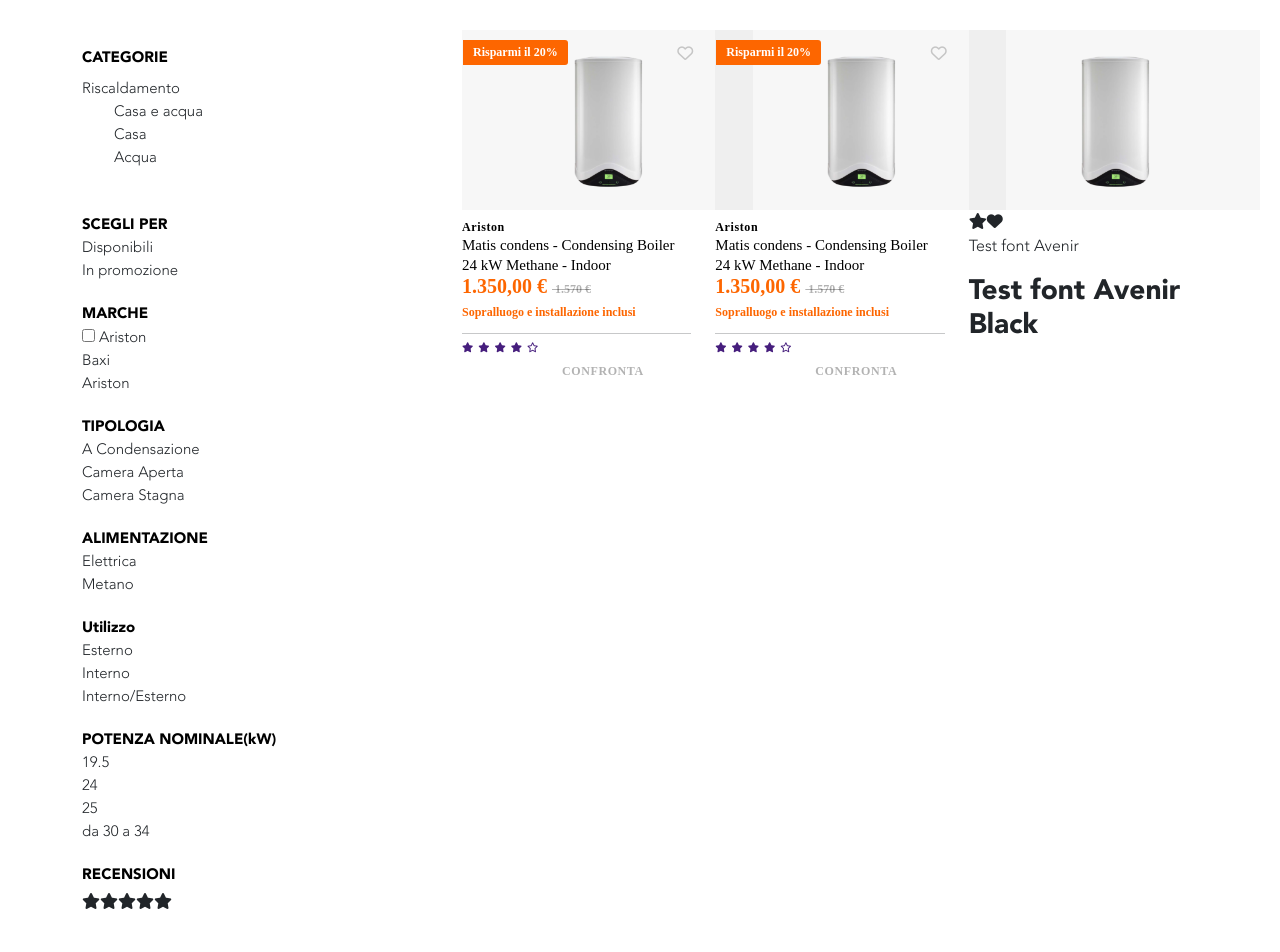
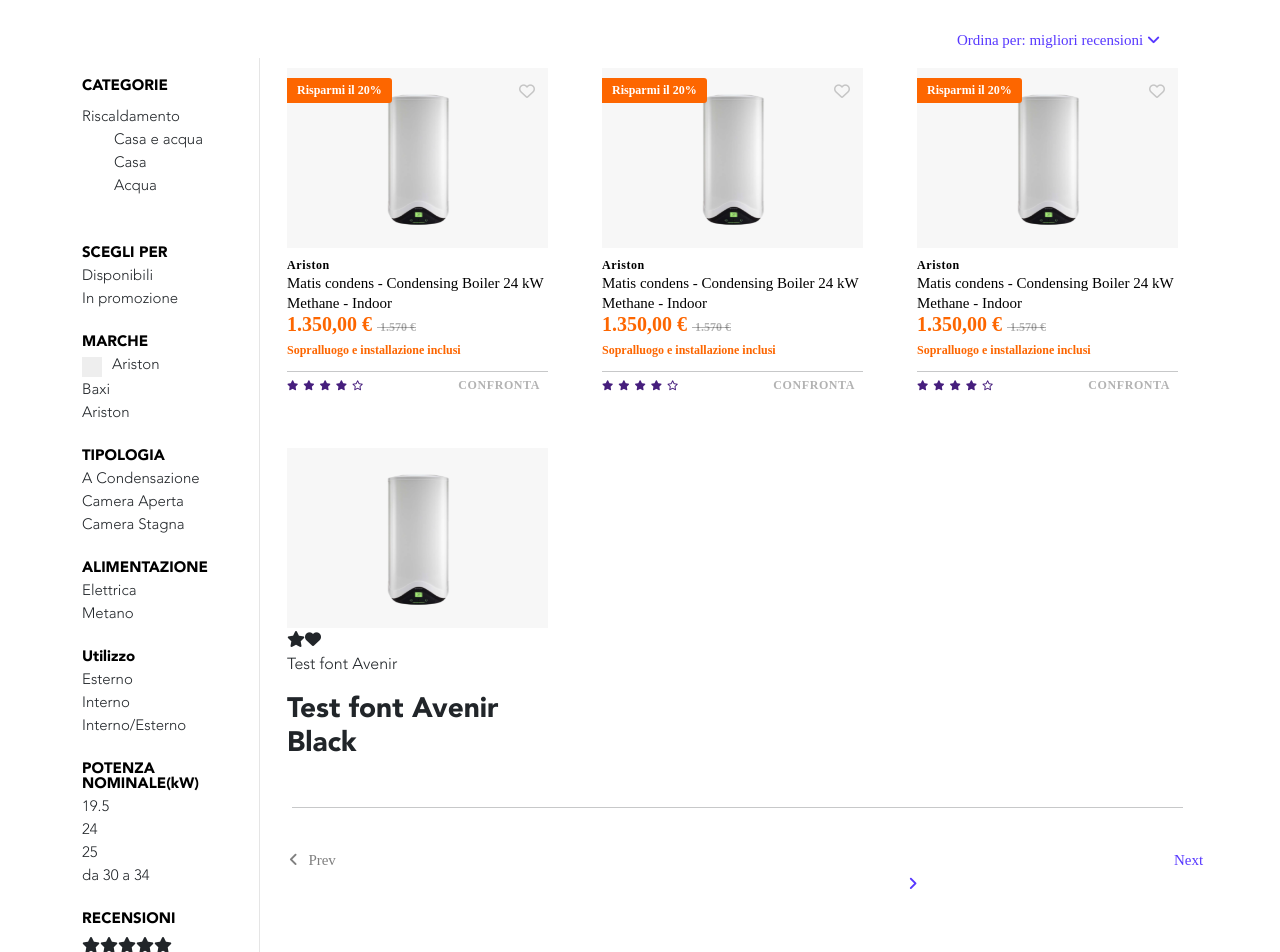
Before and after one commit to Daurelian/frontend-test-master, a React (Create React App) app: page / in a window 1280 px wide. Shown: the top 952 px of the page. Before the commit the page ends 914 px from the top, so only its background shows below. Built offline with nearby package versions, Linux system fonts and the light colour scheme.

Commit message:
aggiustamenti grafici

```diff
--- a/src/App.js
+++ b/src/App.js
@@ -3,22 +3,32 @@
   return (
     <div className="container">
       <div className="row">
-        <div className="col-4">
+        <h5 className="order_for">
+          Ordina per: migliori recensioni{" "}
+          <i class="fas fa-angle-down order_for_icon"></i>
+        </h5>
+      </div>
+      <div className="row">
+        <div className="col-2 filter">
           {/* Filtro */}
           <p class="filterTitle">CATEGORIE</p>
           <h5 class="filterSubTitle">Riscaldamento</h5>
           <ol>
-            <h5 class="filterSubTitle" >Casa e acqua </h5>
+            <h5 class="filterSubTitle">Casa e acqua </h5>
             <h5 class="filterSubTitle"> Casa </h5>
             <h5 class="filterSubTitle"> Acqua </h5>
           </ol>
           <hr size="2"></hr>
           <div>
-            <h5 class="filterTitle" >SCEGLI PER</h5>
+            <h5 class="filterTitle">SCEGLI PER</h5>
             <h5 class="filterSubTitle"> Disponibili </h5>
             <h5 class="filterSubTitle"> In promozione </h5>
-            <h5 class="filterTitle" >MARCHE</h5>
-            <h5 class="filterSubTitle container_filter"> <input type="checkbox" ></input> <span class="checkmark"></span> Ariston </h5>
+            <h5 class="filterTitle">MARCHE</h5>
+            <h5 class="filterSubTitle container_filter">
+              {" "}
+              <input type="checkbox"></input> <span class="checkmark"></span>{" "}
+              Ariston{" "}
+            </h5>
             <h5 class="filterSubTitle"> Baxi </h5>
             <h5 class="filterSubTitle"> Ariston </h5>
             <h5 class="filterTitle">TIPOLOGIA</h5>
@@ -40,18 +50,42 @@
             <h5 class="filterTitle">RECENSIONI</h5>
             <div>
               <span>
-          <i class='fas fa-star'></i>
-          <i class='fas fa-star'></i>
-          <i class='fas fa-star'></i>
-          <i class='fas fa-star'></i>
-          <i class='fas fa-star'></i>
+                <i class="fas fa-star"></i>
+                <i class="fas fa-star"></i>
+                <i class="fas fa-star"></i>
+                <i class="fas fa-star"></i>
+                <i class="fas fa-star"></i>
               </span>
             </div>
           </div>
         </div>
-        <div className="col-8">
+        <div className="col-10 product">
           <div className="row">
             {/* Card */}
+            <div className="col-4 card_product">
+              <img src={boiler} alt="Boiler_Image" className="image_product" />
+              <i class="far fa-heart prefer_product"></i>
+              <span className="alert_product">Risparmi il 20%</span>
+              <h5 className="title_product">Ariston</h5>
+              <p className="description_product">
+                Matis condens - Condensing Boiler 24 kW Methane - Indoor
+              </p>
+              <span className="price_product">1.350,00 €</span>
+              <span className="sale_product"> 1.570 €</span>
+              <h6 className="information_product">
+                Sopralluogo e installazione inclusi
+              </h6>
+              <hr class="divisor_product"></hr>
+              <span class="icon">
+                <i class="fas fa-star icon_product"></i>
+                <i class="fas fa-star icon_product"></i>
+                <i class="fas fa-star icon_product"></i>
+                <i class="fas fa-star icon_product"></i>
+                <i class="far fa-star icon_product"></i>
+              </span>
+              <span className="confront">CONFRONTA</span>
+            </div>
+            {/* Fine Card */}
             <div className="col-4 card_product">
               <img src={boiler} alt="Boiler_Image" />
               <i class="far fa-heart prefer_product"></i>
@@ -106,6 +140,23 @@
               <h3>Test font Avenir Black</h3>
             </div>
           </div>
+
+          <div className="col-12">
+            <hr class="divisor_footer"></hr>
+          </div>
+          <div className="row footer">
+            <div className="col-4">
+              <span className="page_prev">
+                <i class="fas fa-angle-left page_icon_prev"></i>Prev
+              </span>
+            </div>
+            <div className="col-4"></div>
+            <div className="col-4">
+              <span className="page_next">
+                Next<i class="fas fa-angle-right page_icon_next"></i>
+              </span>
+            </div>
+          </div>
         </div>
         {/* <div className='col-4'>
           <i class='fas fa-heart'></i>
--- a/src/styles/index.scss
+++ b/src/styles/index.scss
@@ -29,6 +29,10 @@
   box-sizing: border-box;
 }
 
+.filter {
+  border-right: 1px solid #0000001a;
+}
+
 // Filter
 
 .filterTitle {
@@ -48,19 +52,36 @@
 
 //Cards
 
+.order_for {
+  text-align: right;
+  font: normal normal normal 15px/20px Avenir;
+  letter-spacing: 0px;
+  color: #5738ff;
+  opacity: 1;
+  padding-right: 50px;
+}
+
+.order_for_icon {
+  color: #5738ff 0% 0% no-repeat padding-box;
+  opacity: 1;
+}
+
 img {
   width: 291px;
   height: 180px;
   background-color: #00000008;
   opacity: 1;
+  width: 100%;
 }
 .card_product {
   position: relative;
+  width: 30%;
+  margin: 10px 15px 40px;
 }
 .prefer_product {
   position: absolute;
   top: 15px;
-  right: 10px;
+  right: 25px;
   color: #00000033;
   opacity: 1;
 }
@@ -69,7 +90,7 @@
   background-color: #fd6600;
   position: absolute;
   top: 10px;
-  left: 13px;
+  left: 12px;
   border-radius: 0px 3px 3px 0px;
   opacity: 1;
   letter-spacing: 0px;
@@ -147,7 +168,49 @@
   letter-spacing: 0.6px;
   color: #0000004d;
   opacity: 1;
-  margin-left: 100px;
+  margin-left: 90px;
+}
+
+//Footer
+
+.divisor_footer {
+  margin: 0 15px 0 20px;
+}
+
+.footer {
+  margin: 40px 15px 0 20px;
+}
+
+.page_prev {
+  text-align: left;
+  font: normal normal normal 15px/20px Avenir;
+  letter-spacing: 0px;
+  color: #00000080;
+  opacity: 1;
+  margin-left: -15px;
+}
+
+.page_next {
+  text-align: right;
+  font: normal normal normal 15px/20px Avenir;
+  letter-spacing: 0px;
+  color: #5738ff;
+  opacity: 1;
+  margin-left: 276px;
+}
+
+.page_icon_prev {
+  color: #00000080 0% 0% no-repeat padding-box;
+  padding-right: 10px;
+  opacity: 1;
+}
+
+.page_icon_next {
+  color: #5738ff 0% 0% no-repeat padding-box;
+  opacity: 1;
+  padding-left: 10px;
+}
+
 //CSSCheckBox
 
 .container_filter {
@@ -218,4 +281,3 @@
   -ms-transform: rotate(45deg);
   transform: rotate(45deg);
 }
-}
```
Lines whose indentation alone changed are shown as unchanged.
